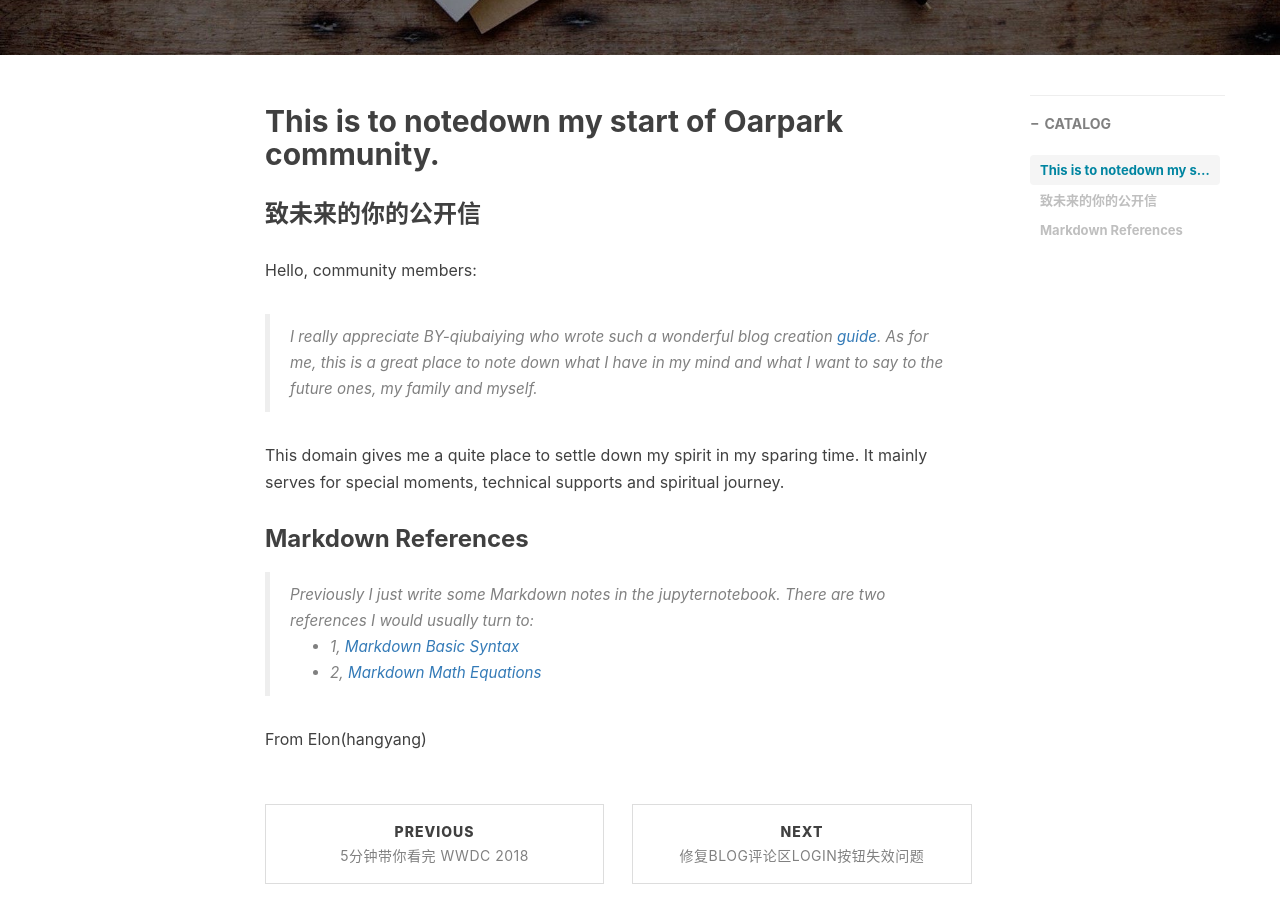
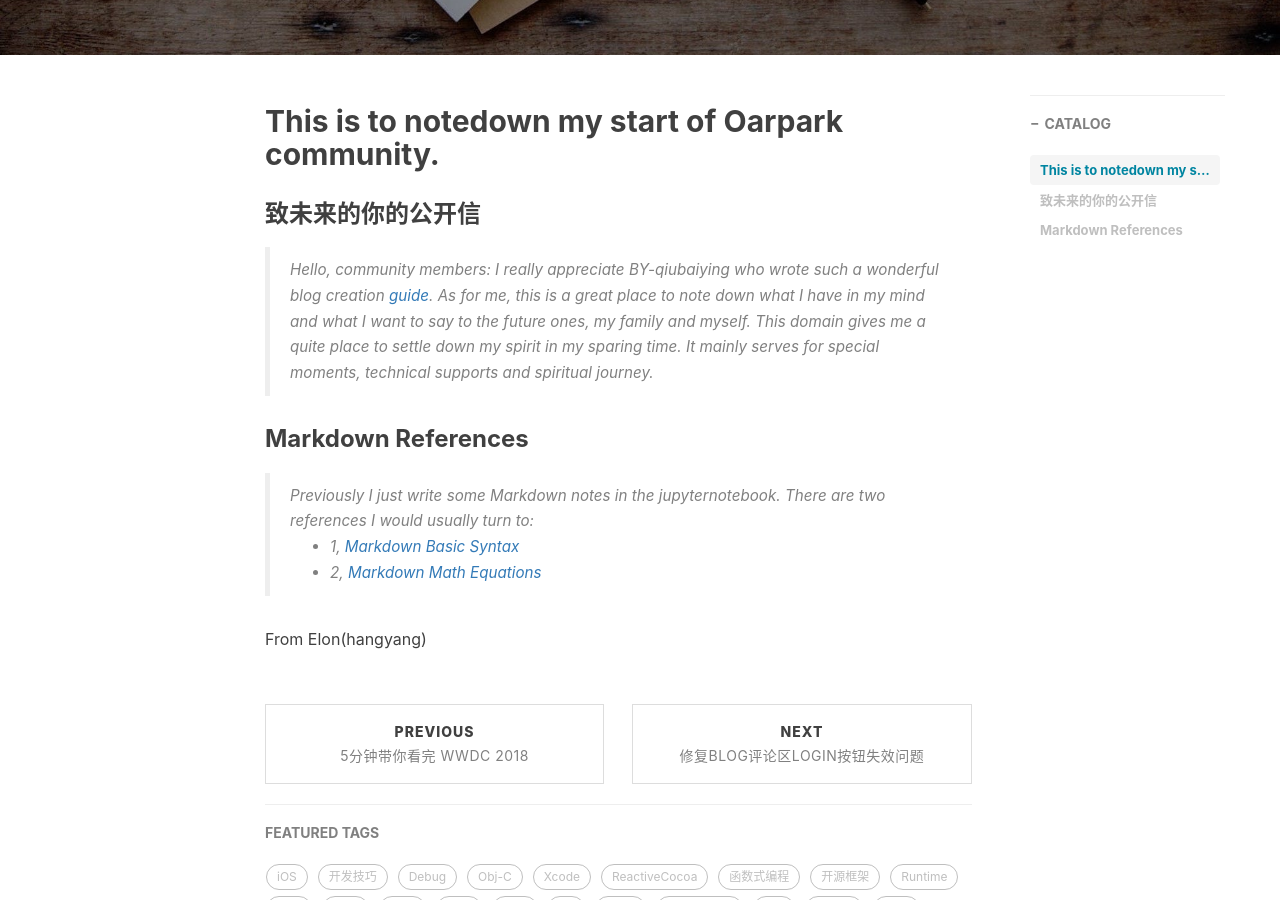
Before and after one commit to dev-hyang/dev-hyang.github.io, a Jekyll site: the page built from _posts/2020-06-10-Hello-2020.md, in a window 1280 px wide and 900 px high, scrolled down 468 px. Built offline with Jekyll 4.4.1, drawn with Linux system fonts in a browser that asks for light colours; nearby versions of some CDN libraries; comment, search, counter and statistics services are not loaded.

Commit message:
small fixes

```diff
--- a/_posts/2020-06-10-Hello-2020.md
+++ b/_posts/2020-06-10-Hello-2020.md
@@ -15,9 +15,8 @@
 ## This is to notedown my start of Oarpark community.
 
 ### 致未来的你的公开信
-Hello, community members:
->I really appreciate BY-qiubaiying who wrote such a wonderful blog creation [guide](https://github.com/qiubaiying/qiubaiying.github.io/wiki/%E5%8D%9A%E5%AE%A2%E6%90%AD%E5%BB%BA%E8%AF%A6%E7%BB%86%E6%95%99%E7%A8%8B). As for me, this is a great place to note down what I have in my mind and what I want to say to the future ones, my family and myself.
-
+>Hello, community members:
+I really appreciate BY-qiubaiying who wrote such a wonderful blog creation [guide](https://github.com/qiubaiying/qiubaiying.github.io/wiki/%E5%8D%9A%E5%AE%A2%E6%90%AD%E5%BB%BA%E8%AF%A6%E7%BB%86%E6%95%99%E7%A8%8B). As for me, this is a great place to note down what I have in my mind and what I want to say to the future ones, my family and myself.
 This domain gives me a quite place to settle down my spirit in my sparing time. It mainly serves for special moments, technical supports and spiritual journey.
 
 
--- a/about.html
+++ b/about.html
@@ -21,7 +21,7 @@
     <blockquote>
         <p>爱是恒久忍耐，又有恩慈。常保饥渴求知，常存虚怀若愚。<br>
             你的时间有限，所以不要浪费时间为别人而活。不要被教条所限，那也就是活在别人的观念里。不要让别人的意见左右自己内心的声音。最重要的是，勇敢的去追随自己的心灵。<br>
-            原来我们不是顾念所见的，乃是顾念所不见的，因为所见的是暂时的，是永远的。<br>
+            原来我们不是顾念所见的，乃是顾念所不见的，因为所见的是暂时的，所不见的是永恒的。<br>
 
         </p>
     </blockquote>
```
